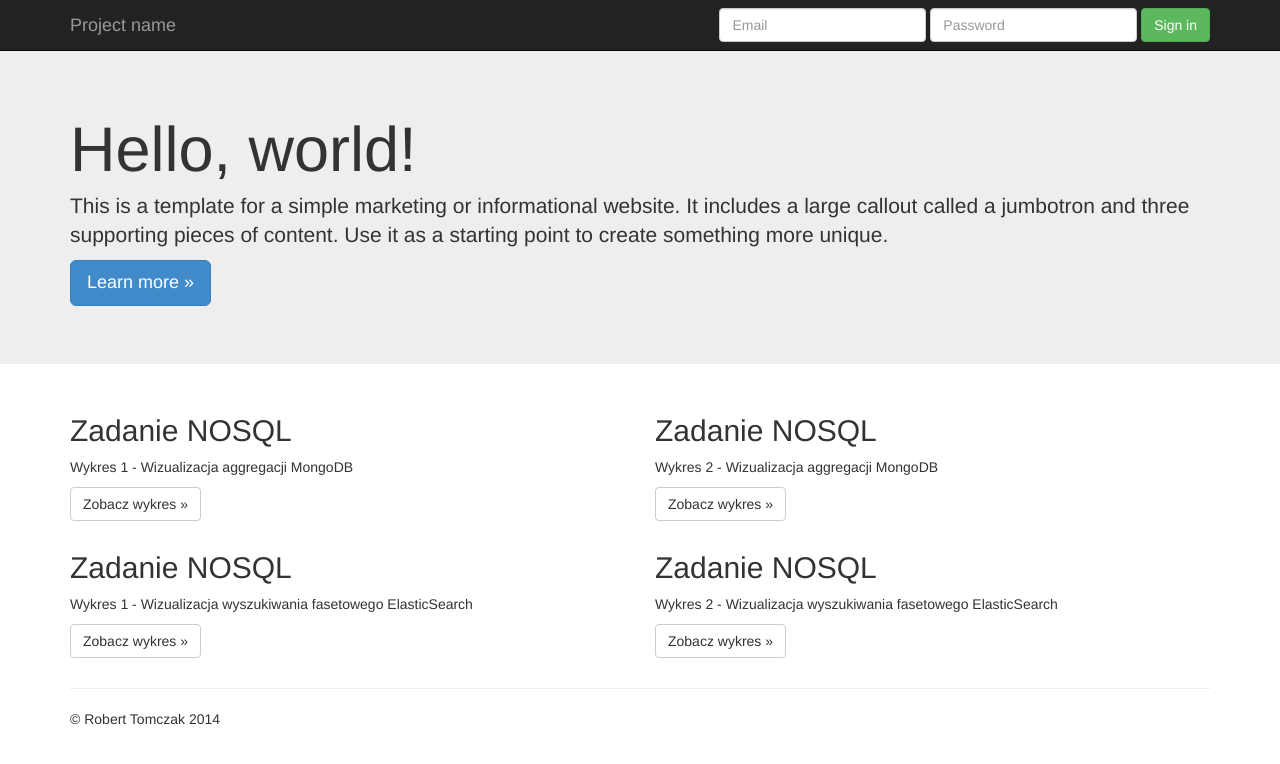
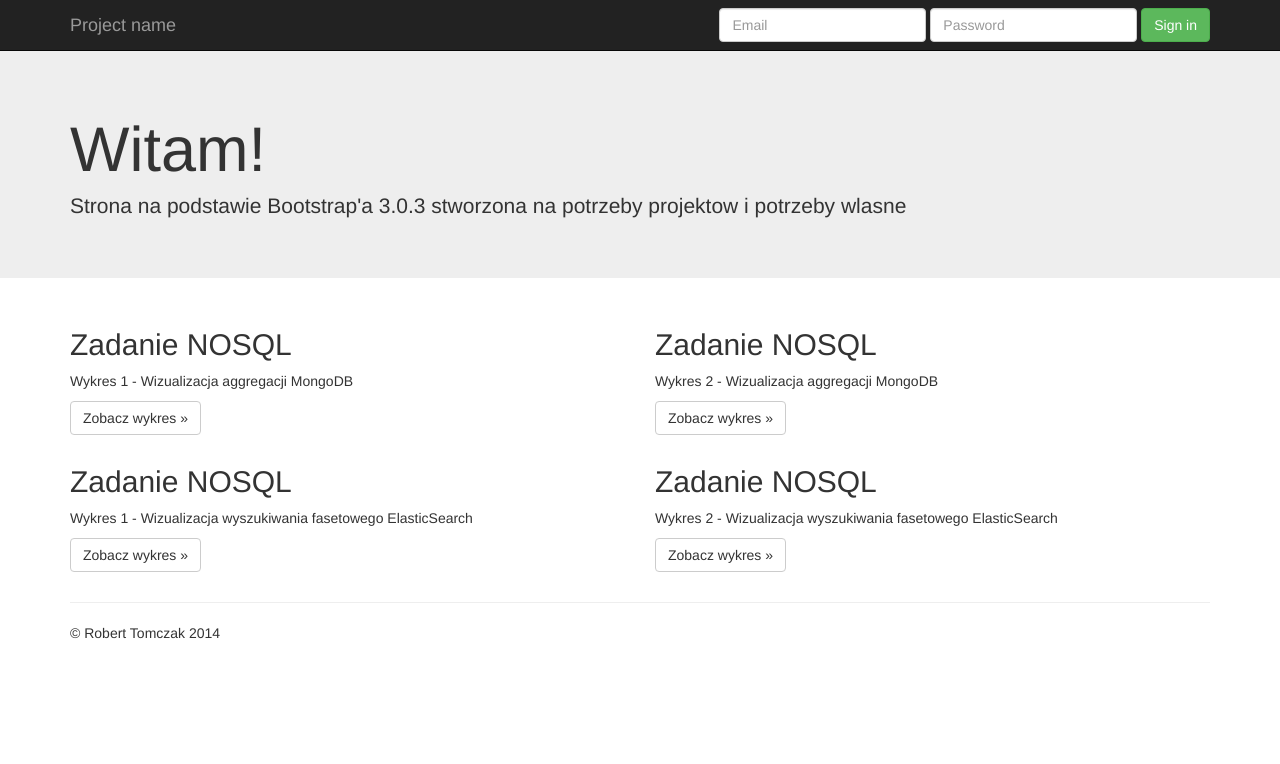
Before and after one commit to roberttomczak/roberttomczak.github.com, a plain HTML site: page index.html in a window 1280 px wide. Drawn offline with nearby package versions, Linux system fonts and the light colour scheme.

Commit message:
Zmiana tytulu

```diff
--- a/index.html
+++ b/index.html
@@ -56,9 +56,8 @@
     <!-- Main jumbotron for a primary marketing message or call to action -->
     <div class="jumbotron">
       <div class="container">
-        <h1>Hello, world!</h1>
-        <p>This is a template for a simple marketing or informational website. It includes a large callout called a jumbotron and three supporting pieces of content. Use it as a starting point to create something more unique.</p>
-        <p><a class="btn btn-primary btn-lg" role="button">Learn more &raquo;</a></p>
+        <h1>Witam!</h1>
+		<p>Strona na podstawie Bootstrap'a 3.0.3 stworzona na potrzeby projektow i potrzeby wlasne</p>
       </div>
     </div>
 
```
